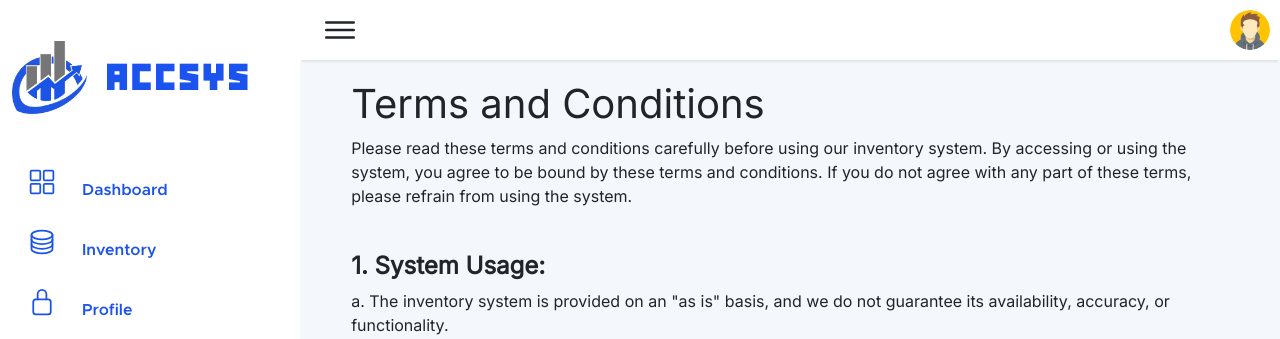
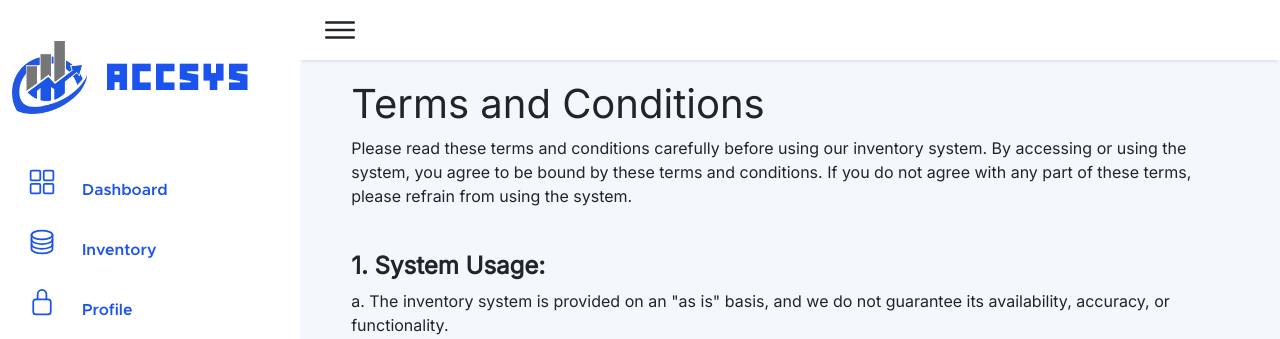
Before and after one commit to 0x0000017/accsys, a Django app: page /terms_and_conditions in a window 1280 px wide. Shown: the top 339 px of the page. Run offline with Django 4.2, Linux system fonts and the light colour scheme; some web fonts are replaced.

Commit message:
minor ui update
remove avatar icon at mainLayout

```diff
--- a/templates/Main/Landing/mainLayout.html
+++ b/templates/Main/Landing/mainLayout.html
@@ -106,9 +106,9 @@
                 </div> -->
 
                 <!-- userImg -->
-                <div class="user">
+                <!-- <div class="user">
                     <a href ="{% url 'profile' %}"><img src="{% static 'main/assets/images/user.jpg' %}" alt="User"></a>
-                </div>
+                </div> -->
             </div>
             <!-- navbar top -->
 
```
